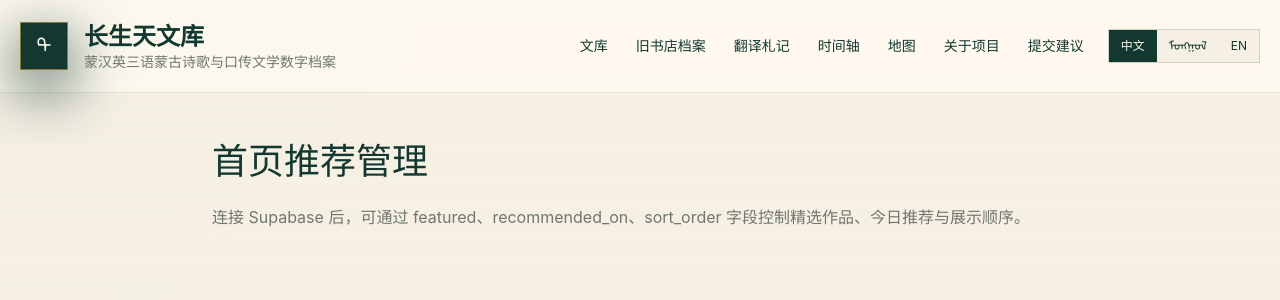
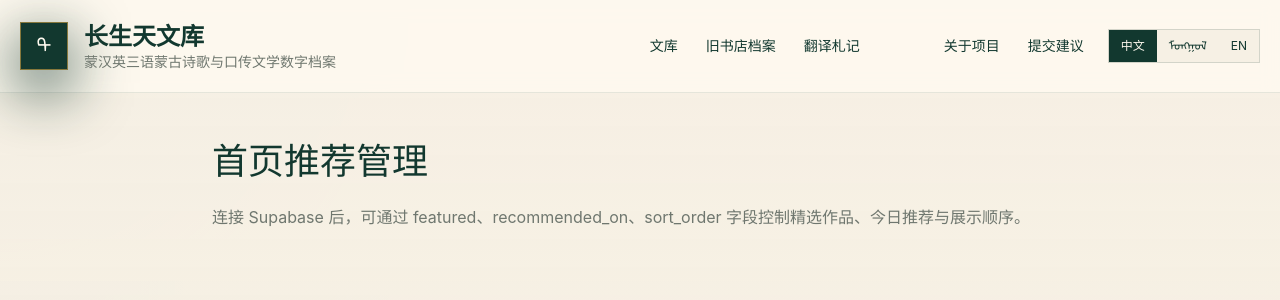
Before and after one commit to kellyzhang-1600/changshengtian-library, a Next.js app: page /admin/home in a window 1280 px wide. Shown: the top 300 px of the page. Built offline with nearby package versions, Linux system fonts and the light colour scheme.

Commit message:
Initial commit
Initial commit

```diff
--- a/components/site-header.tsx
+++ b/components/site-header.tsx
@@ -9,8 +9,8 @@ export function SiteHeader({ locale }: { locale?: string }) {
     { href: "/archive", label: t.archive },
     { href: "/books", label: t.books },
     { href: "/notes", label: t.notes },
-    { href: "/timeline", label: "时间轴" },
-    { href: "/map", label: "地图" },
+    { href: "/timeline", label: t.timeline },
+    { href: "/map", label: t.map },
     { href: "/about", label: t.about },
     { href: "/contact", label: t.contact }
   ];
--- a/components/text-card.tsx
+++ b/components/text-card.tsx
@@ -1,17 +1,19 @@
 import Link from "next/link";
 import { getCategory } from "@/lib/data";
+import { categoryLabel, getLocale, textTitle } from "@/lib/i18n";
 import type { TextRecord } from "@/lib/types";
 
-export function TextCard({ text }: { text: TextRecord }) {
+export function TextCard({ text, locale }: { text: TextRecord; locale?: string }) {
+  const lang = getLocale(locale);
   const category = getCategory(text.category);
 
   return (
-    <Link href={`/archive/${text.slug}`} className="group block border border-archive/12 bg-vellum p-5 shadow-sm transition hover:-translate-y-0.5 hover:shadow-archive">
+    <Link href={`/archive/${text.slug}?lang=${lang}`} className="group block border border-archive/12 bg-vellum p-5 shadow-sm transition hover:-translate-y-0.5 hover:shadow-archive">
       <div className="flex items-center justify-between gap-4 text-xs text-muted">
-        <span>{category.zh}</span>
+        <span>{categoryLabel(category, lang)}</span>
         <span>{text.period}</span>
       </div>
-      <h3 className="mt-4 font-serif text-2xl text-archive">{text.title.zh}</h3>
+      <h3 className="mt-4 font-serif text-2xl text-archive">{textTitle(text, lang)}</h3>
       <p className="mt-3 line-clamp-3 text-sm leading-7 text-muted">{text.summary}</p>
       <div className="mt-5 flex flex-wrap gap-2">
         {text.tags.slice(0, 4).map((tag) => (
```
